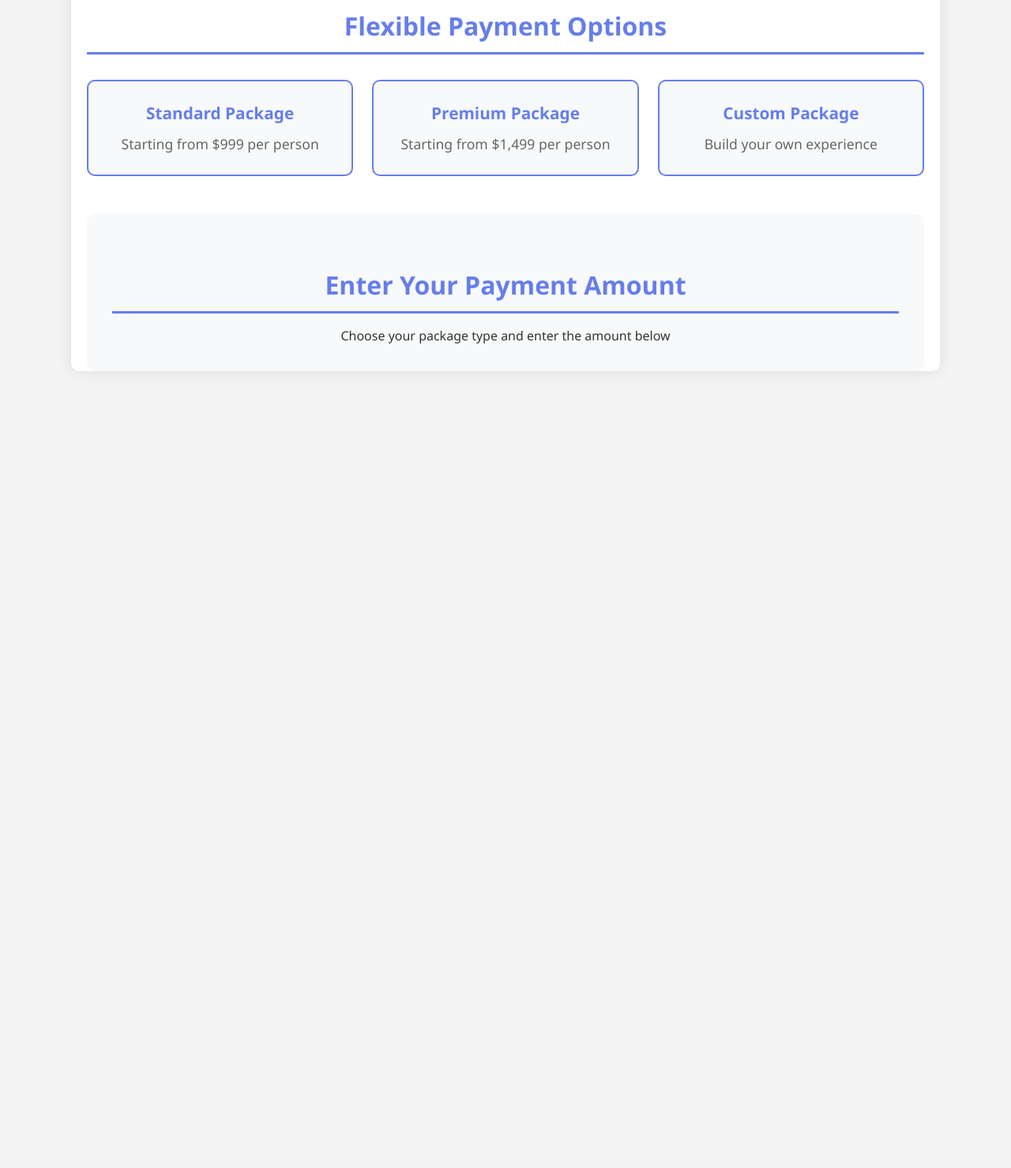
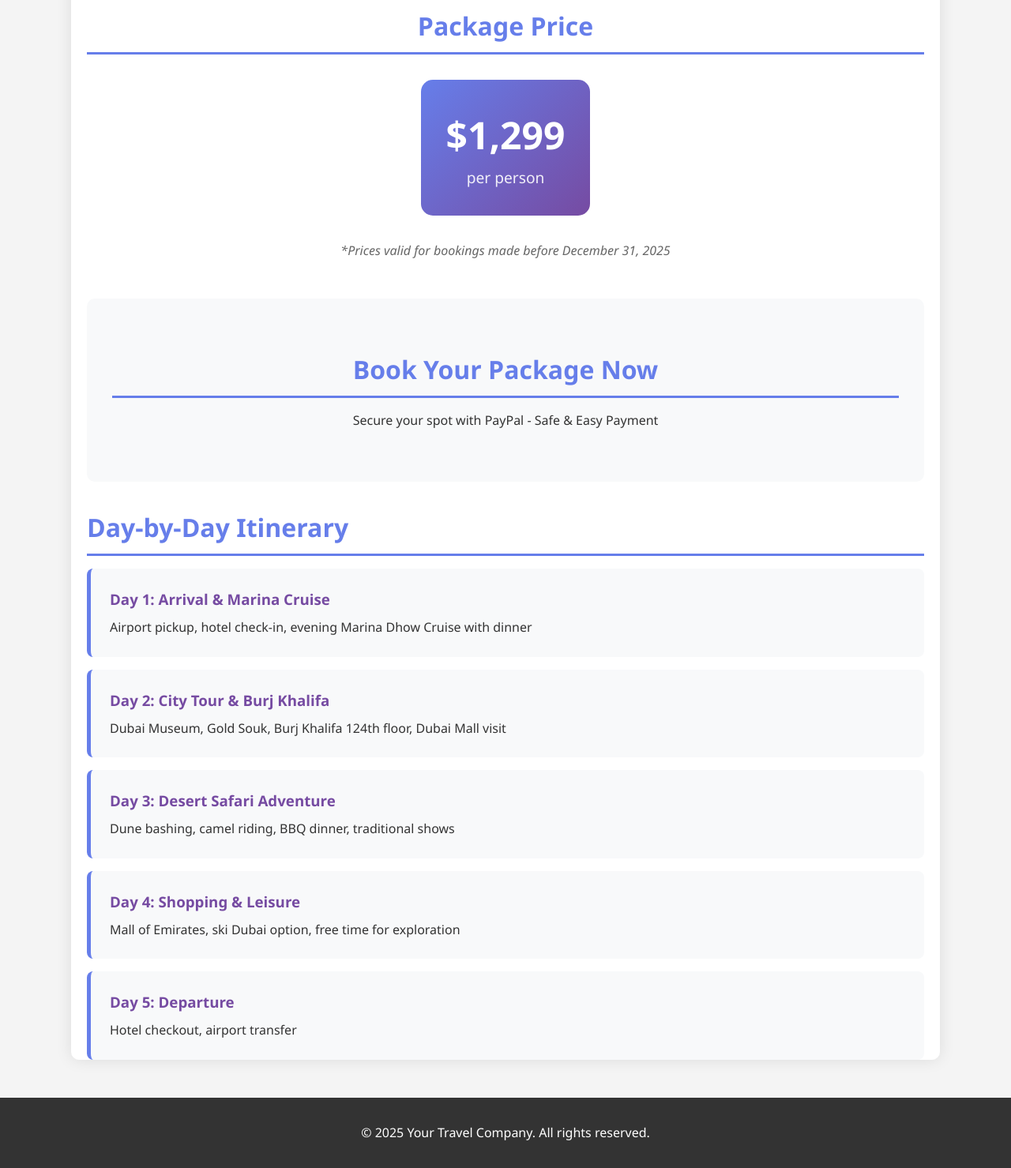
Before and after one commit to almandharuae/almandharuae.github.io, a plain HTML site: page index.html in a window 1280 px wide. Shown: the part 1200-2679 px from the top of the page at 79% size. Before the commit the page ends 1702 px from the top, so only its background shows below. Drawn offline with Linux system fonts and the light colour scheme; a script that the page names is missing.

Commit message:
Update index.html

```diff
--- a/index.html
+++ b/index.html
@@ -1,24 +1,22 @@
-
 <!DOCTYPE html>
 <html lang="en">
 <head>
     <meta charset="UTF-8">
     <meta name="viewport" content="width=device-width, initial-scale=1.0">
-    <title>Dubai Adventure Package - Book Now | Sanya Travel UAE</title>
-    <meta name="description" content="Book your Dubai Adventure Package with Sanya Travel UAE. 5-star accommodation, Burj Khalifa, Desert Safari, and more. Secure PayPal payment.">
+    <title>Dubai Adventure Package - Book Now</title>
     <link rel="stylesheet" href="style.css">
 </head>
 <body>
     <header>
         <div class="container">
             <h1>✈️ Dubai Adventure Package</h1>
-            <p>Experience the Ultimate 5-Day Journey with Sanya Travel UAE</p>
+            <p>Experience the Ultimate 5-Day Journey</p>
         </div>
     </header>
 
     <main class="container">
         <section class="hero">
-            <img src="https://images.unsplash.com/photo-1512453979798-5ea266f8880c?w=1200" alt="Dubai Skyline with Burj Khalifa">
+            <img src="https://images.unsplash.com/photo-1512453979798-5ea266f8880c?w=1200" alt="Dubai Skyline">
         </section>
 
         <section class="package-details">
@@ -34,26 +32,55 @@
         </section>
 
         <section class="pricing">
-            <h2>Flexible Payment Options</h2>
-            <div class="price-options">
-                <div class="package-option">
-                    <h3>Standard Package</h3>
-                    <p>Starting from $999 per person</p>
-                </div>
-                <div class="package-option">
-                    <h3>Premium Package</h3>
-                    <p>Starting from $1,499 per person</p>
-                </div>
-                <div class="package-option">
-                    <h3>Custom Package</h3>
-                    <p>Build your own experience</p>
-                </div>
+            <h2>Package Price</h2>
+            <div class="price-box">
+                <span class="price">$1,299</span>
+                <span class="per-person">per person</span>
             </div>
+            <p class="note">*Prices valid for bookings made before December 31, 2025</p>
         </section>
 
         <section class="payment-section">
-            <h2>Enter Your Payment Amount</h2>
-            <p>Choose your package type and enter the amount below</p>
+            <h2>Book Your Package Now</h2>
+            <p>Secure your spot with PayPal - Safe & Easy Payment</p>
 
-            <!-- Amount Input Form -->
-            <div class="amount-input-section
+            <!-- PayPal Button Container -->
+            <div id="paypal-button-container"></div>
+        </section>
+
+        <section class="itinerary">
+            <h2>Day-by-Day Itinerary</h2>
+            <div class="day">
+                <h3>Day 1: Arrival & Marina Cruise</h3>
+                <p>Airport pickup, hotel check-in, evening Marina Dhow Cruise with dinner</p>
+            </div>
+            <div class="day">
+                <h3>Day 2: City Tour & Burj Khalifa</h3>
+                <p>Dubai Museum, Gold Souk, Burj Khalifa 124th floor, Dubai Mall visit</p>
+            </div>
+            <div class="day">
+                <h3>Day 3: Desert Safari Adventure</h3>
+                <p>Dune bashing, camel riding, BBQ dinner, traditional shows</p>
+            </div>
+            <div class="day">
+                <h3>Day 4: Shopping & Leisure</h3>
+                <p>Mall of Emirates, ski Dubai option, free time for exploration</p>
+            </div>
+            <div class="day">
+                <h3>Day 5: Departure</h3>
+                <p>Hotel checkout, airport transfer</p>
+            </div>
+        </section>
+    </main>
+
+    <footer>
+        <div class="container">
+            <p>&copy; 2025 Your Travel Company. All rights reserved.</p>
+        </div>
+    </footer>
+
+    <!-- PayPal SDK -->
+    <script src="https://www.paypal.com/sdk/js?client-id=YOUR_CLIENT_ID&currency=USD"></script>
+    <script src="payment.js"></script>
+</body>
+</html>
```
